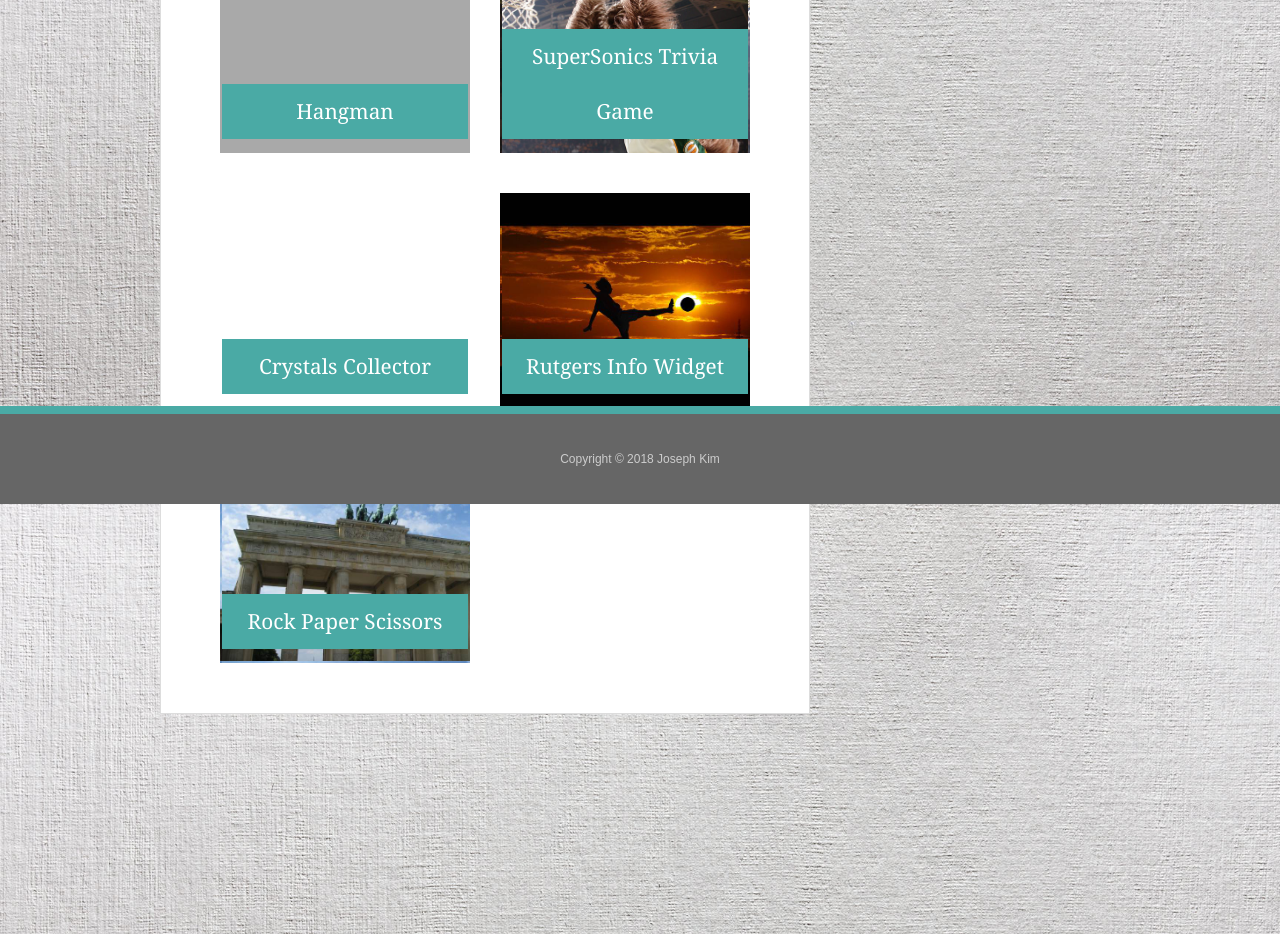
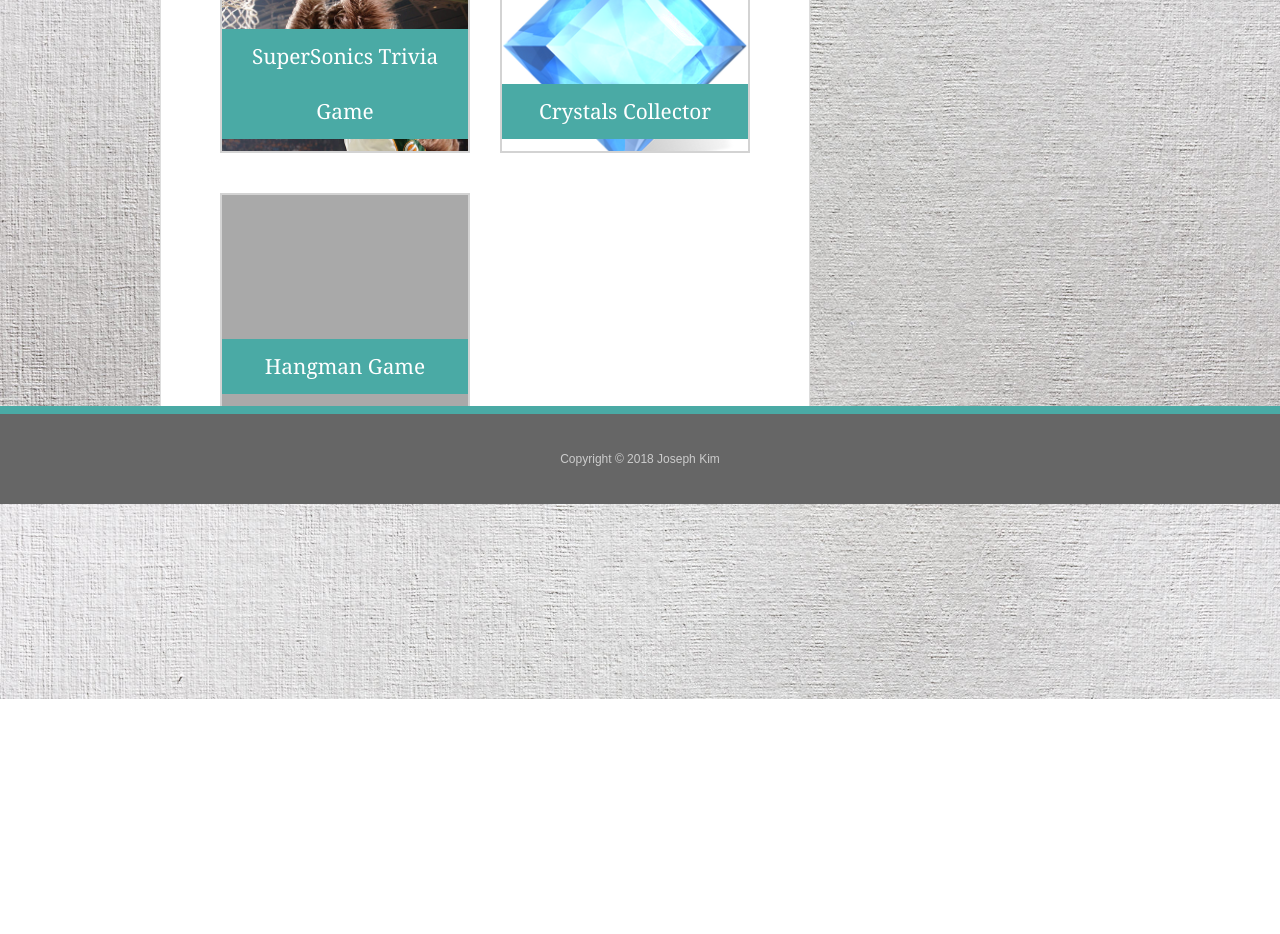
Before and after one commit to sharebot-joe/Responsive-Portfolio, a plain HTML site: page portfolio.html in a window 1280 px wide. Shown: the part 296-1230 px from the top of the page. After the commit the page ends 995 px from the top, so only its background shows below. Drawn offline with Linux system fonts and the light colour scheme.

Commit message:
fixed image links

```diff
--- a/assets/css/style.css
+++ b/assets/css/style.css
@@ -175,7 +175,7 @@ p {
      height:215px;
      margin: 20px 15px;
      border: none;
-     border: 2px solid transparent;
+     border: 2px solid #d3d3d3;
 }
 
  .block p {
@@ -195,30 +195,18 @@ p {
 }
 
 .hangman {
-    /*background-image: url('assets/images/hangman.jpg');*/
      background: url('../images/supersmashmario.png');
      background-size: cover;
      background-color: #a9a9a9;
 }
 .trivia {
-    /*background-image: url('assets/images/hangman.jpg');*/
      background: url('../images/squatch.jpg');
      background-size: cover;
 }
-.rpg {
-    /*background-image: url('assets/images/hangman.jpg');*/
-     background: url('../images/rpg.jpg');
+.crystals {
+     background: url('../images/blue.png');
      background-size: cover;
-}
-.rutgers {
-    /*background-image: url('assets/images/hangman.jpg');*/
-     background: url('../images/rutgers.jpg');
-     background-size: cover;
-}
-.rps {
-    /*background-image: url('assets/images/hangman.jpg');*/
-     background: url('../images/rock.jpg');
-     background-size: cover;
+     background-position: center center;
 }
 
 .mainsection td {
--- a/portfolio.html
+++ b/portfolio.html
@@ -39,43 +39,30 @@
 			<table>
 				<tr>
 					<td>
-						<a href="hangman.html">
+						<a href="https://github.com/sharebot-joe/TriviaGame" target="_blank" >
+							<div class="block trivia">
+								<p>SuperSonics Trivia Game</p>
+							</div>
+						</a>
+					</td>
+					<td>
+						<a href="https://github.com/sharebot-joe/Crystals-Collector" target="_blank">
+							<div class="block crystals">
+							<p>Crystals Collector</p>
+						</div>
+					</td>
+				</tr>
+				<tr>
+					<td>
+						<a href="https://github.com/sharebot-joe/Hangman-Game" target="_blank">
 							<div class="block hangman">
-								<p>Hangman</p>
+								<p>Hangman Game</p>
 
 							</div>
 						</a>
 					</td>
 					<td>
-						<a href="https://github.com/sharebot-joe/TriviaGame">
-							<div class="block trivia">
-								<p>SuperSonics Trivia Game</p>
-							</div>
-						</a>
-					</td>
-				</tr>
-				<tr>
-					<td>
-						<a href="rpg.html">
-							<div class="block crystals">
-							<p>Crystals Collector</p>
-						</div>
-					</td>
-					<td>
-						<a href="rutgers.html">
-							<div class="block rutgers">
-								<p>Rutgers Info Widget</p>
-							</div>
-						</a>
-					</td>
-				</tr>
-				<tr>
-					<td>
-						<a href="rps.html">
-							<div class="block rps">
-								<p>Rock Paper Scissors</p>
-							</div>
-						</a>
+
 					</td>
 				</tr>
 			</table>
```
Also changed, not shown: assets/images/blue.png (added).
